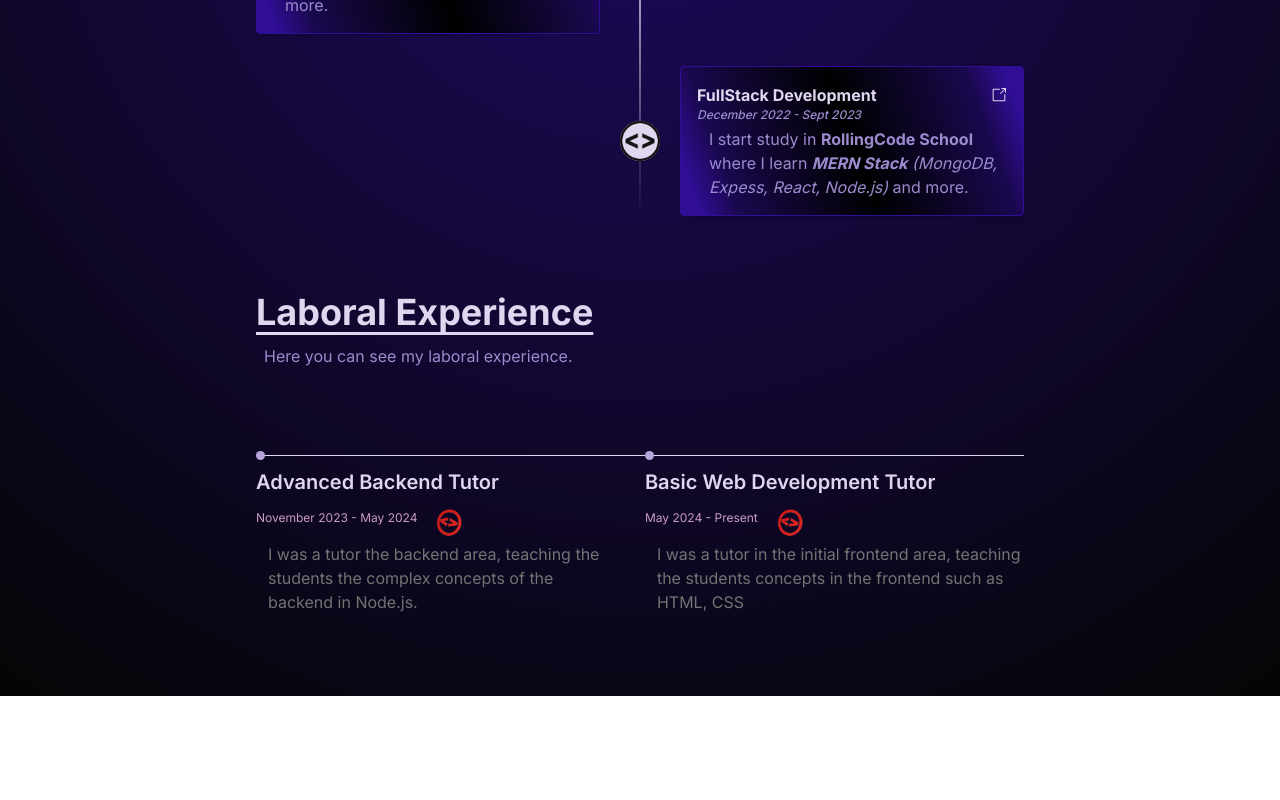
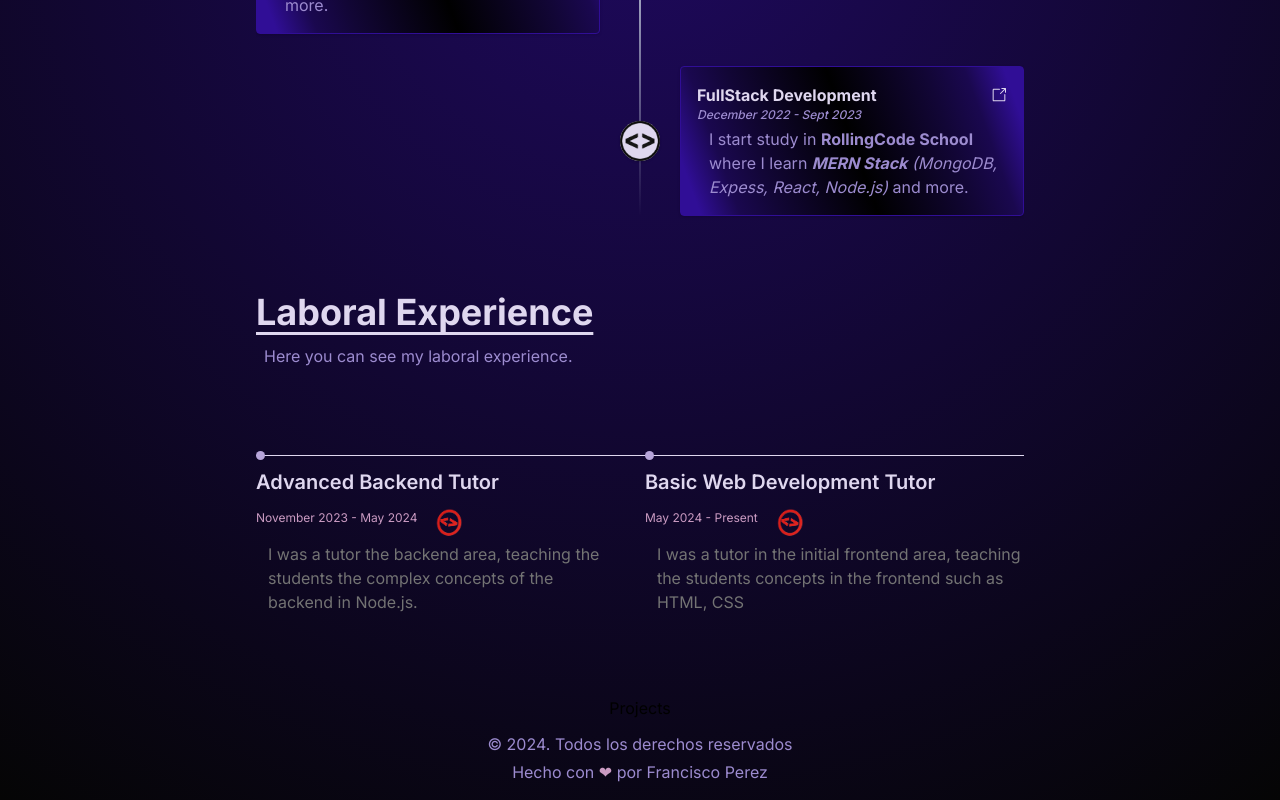
Before and after one commit to FranprzDev/Portfolio-FprzDev, a Next.js app: page / in a window 1280 px wide. Shown: the part 1078-1878 px from the top of the page. Before the commit the page ends 1774 px from the top, so only its background shows below. Built offline with nearby package versions, Linux system fonts and the light colour scheme.

Commit message:
Add footer

```diff
--- /dev/null
+++ b/src/app/Components/Footer.jsx
@@ -0,0 +1,18 @@
+import React from "react";
+
+function Footer() {
+  return (
+    <footer className="w-full flex justify-center">
+      <div className="w-full flex max-w-3xl justify-center items-center flex-col">
+        <p className="text-third mt-3">&#169; { new Date().getFullYear() }.
+                Todos los derechos reservados
+        </p>
+        <p className="text-third mt-1 mb-4">
+            Hecho con <span className="text-fourth">❤</span> por Francisco Perez
+        </p>
+      </div>
+    </footer>
+  );
+}
+
+export default Footer;
--- a/src/app/page.js
+++ b/src/app/page.js
@@ -2,6 +2,8 @@ import Navbar from "./Components/Navbar";
 import Hero from "./Components/Hero";
 import Education from "./Components/Education";
 import LaboralExperience from "./Components/LaboralExperience";
+import Projects from "./Components/Projects";
+import Footer from "./Components/Footer";
 
 export default function Home() {
   return (
@@ -10,6 +12,8 @@ export default function Home() {
         <Hero/>
         <Education/>
         <LaboralExperience />
+        <Projects />
+        <Footer />
       </main>
   );
 }
```
